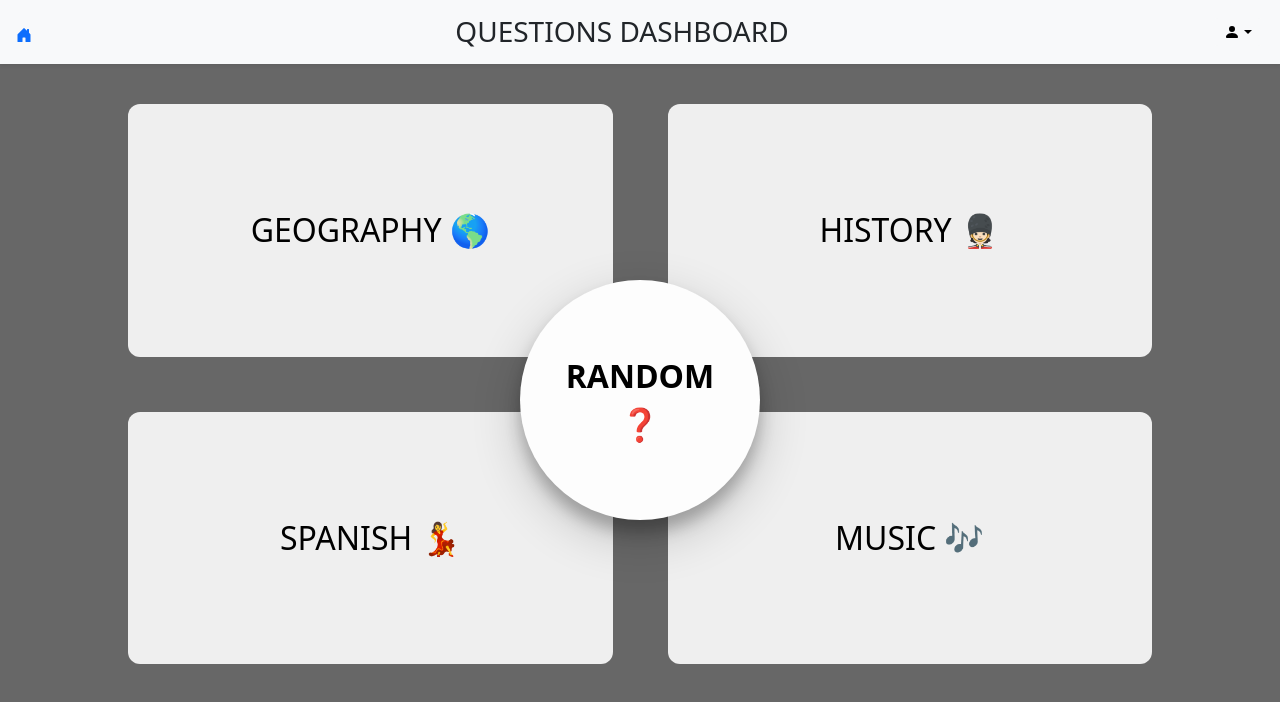
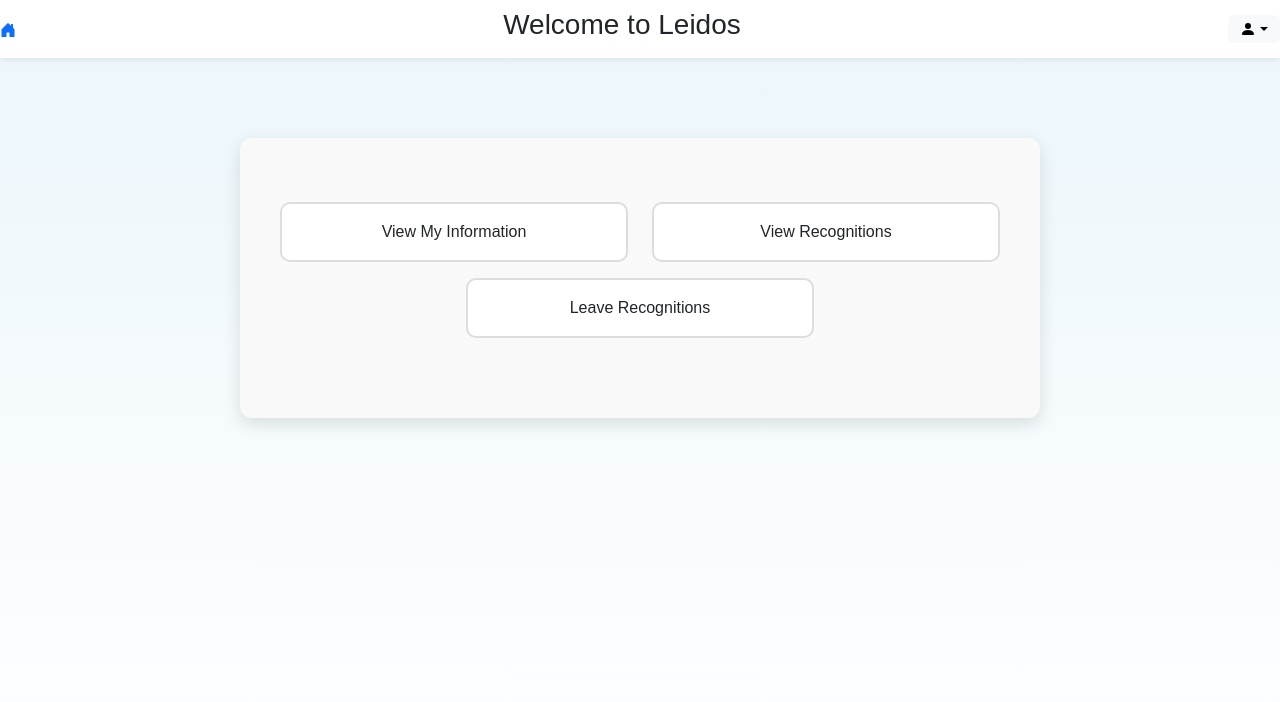
Before and after one commit to roccomercuri1/project-ELF, a plain HTML site: page client/pages/homepage.html in a window 1280 px wide. Drawn offline with nearby package versions, Linux system fonts and the light colour scheme; files that its build step writes are made by us from their sources.

Commit message:
Update file structure in client

```diff
--- a/client/assets/index.css
+++ /dev/null
@@ -1,117 +0,0 @@
-body {
-  display: flex;
-  justify-content: center;
-  align-items: center;
-  min-height: 100vh;
-  margin: 0;
-  background-color: #303030;
-}
-
-header {
-  position: absolute;
-  top: 30px;
-  right: 50px;
-  cursor: pointer;
-}
-
-header i {
-  font-size: 50px;
-  color: white;
-
-}
-
-header a {
-    display: flex;
-    flex-direction: column;
-    color: white;
-    font-size: 20px;
-    margin-left: -10px;
-    text-decoration: none;
-}
-
-header #signup_p {
-    margin-left: -10px;
-}
-
-header #login{
-    margin-left: 0px;
-}
-
-
-section {
-    display: flex;
-    flex-direction: column;
-    width: 450px;
-    background-color: #676767;
-    border: 5px solid #676767;
-    border-radius: 15px;
-}
-
-section > * {
-    background-color: #676767;
-}
-
-form{
-    display: flex;
-    flex-direction: column;
-    justify-content: center;
-    padding-left: 60px;
-}
-
-label {
-    font-size: 35px;
-    color: white;
-}
-
-input{
-    width: 80%;
-    height: 30px;
-    border: 2px solid #405d27;
-    border-radius: 50px;
-    padding: 5px 10px;
-}
-
-input:focus{
-    border: 2px solid #82b74b;
-    outline: none;
-    transition: 0.5s;
-}
-
-button{
-  background-color:  #eeeeee;
-  color: black;
-  border: 5px solid #535353;
-  border-radius: 10px;
-  width: 45%;
-  font-size: 25px;
-  padding: 8px;
-  margin-left:  75px;;
-}
-
-button:hover{
-    background-color: #82b74b;
-    color: white;
-    transition-duration: 0.4s;
-    cursor: pointer;
-}
-
-h1{
-    color: white;
-    font-size: 75px;
-    text-align: center;
-    margin-bottom: 100px;
-}
-
-#signup_h1{
-    color: white;
-    font-size: 75px;
-    text-align: center;
-    margin-bottom: 50px;
-}
-
-h3{
-    color: white;
-    font-size: 25px;
-    text-align: center;
-    padding: 50px 0px;
-}
--- a/client/pages/homepage.html
+++ b/client/pages/homepage.html
@@ -3,11 +3,10 @@
   <head>
     <meta charset="UTF-8" />
     <meta name="viewport" content="width=device-width, initial-scale=1.0" />
-    <title>Home Page</title>
-
-    <!-- Our css for buttons etc -->
-    <link rel="stylesheet" href="../styles/homepage.css" />
-    <!-- Bootstrap CSS -->
+    <title>Home</title>
+    <!-- CSS -->
+    <link rel="stylesheet" href="../assets/style.css" />
+    <!-- Bootstrap -->
     <link
       href="https://cdn.jsdelivr.net/npm/bootstrap@5.3.3/dist/css/bootstrap.min.css"
       rel="stylesheet"
@@ -16,13 +15,10 @@
     />
   </head>
   <body>
-    <!-- Header with dropdown -->
-    <header
-      class="top-bar d-flex justify-content-between align-items-center px-3 py-2 bg-light shadow-sm"
-    >
-        <a class="home-icon" href="homepage.html">
-      <!-- Home Icon -->
+    <nav class="navbar">
+      <!-- Left-side link -->
       <div class="home-icon">
+        <a href="./homePage.html">
           <!-- Links home icon to homepage -->
           <svg
             xmlns="http://www.w3.org/2000/svg"
@@ -36,13 +32,15 @@
               d="M6.5 14.5v-3.505c0-.245.25-.495.5-.495h2c.25 0 .5.25.5.5v3.5a.5.5 0 0 0 .5.5h4a.5.5 0 0 0 .5-.5v-7a.5.5 0 0 0-.146-.354L13 5.793V2.5a.5.5 0 0 0-.5-.5h-1a.5.5 0 0 0-.5.5v1.293L8.354 1.146a.5.5 0 0 0-.708 0l-6 6A.5.5 0 0 0 1.5 7.5v7a.5.5 0 0 0 .5.5h4a.5.5 0 0 0 .5-.5"
             />
           </svg>
+        </a>
       </div>
-      </a>
-      <!-- Title  -->
-      <h3 class="m-0">QUESTIONS DASHBOARD</h3>
 
+      <!-- Center logo -->
+      <h3 class="btn-class">Welcome to Leidos</h3>
+
+      <!-- Right-side link -->
       <!-- User Dropdown Menu -->
-      <div class="dropdown">
+      <div class="navbar-right">
         <button
           class="btn btn-light border-0 dropdown-toggle d-flex align-items-center"
           type="button"
@@ -57,7 +55,6 @@
             fill="currentColor"
             class="bi bi-person-fill"
             viewBox="0 0 16 16"
-
           >
             <path
               d="M3 14s-1 0-1-1 1-4 6-4 6 3 6 4-1 1-1 1zm5-6a3 3 0 1 0 0-6 3 3 0 0 0 0 6"
@@ -68,28 +65,58 @@
           class="dropdown-menu dropdown-menu-end"
           aria-labelledby="userDropdown"
         >
-          <li><a class="dropdown-item" href="accountpage.html">Account</a></li>
-          <li><a class="dropdown-item" id="logoutBtn" href="index.html">Log out</a></li>
+          <li>
+            <a class="dropdown-item" href="viewRecognition.html"
+              >View Recognitions</a
+            >
+          </li>
+          <li>
+            <a class="dropdown-item" href="leaveRecognition.html"
+              >Leave Recognition</a
+            >
+          </li>
+          <li>
+            <a class="dropdown-item" id="logoutBtn" href="homePage.html"
+              >Log Out</a
+            >
+          </li>
         </ul>
       </div>
-    </header>
+    </nav>
+    <main class="container my-5">
+      <div class="quiz-container">
+        <div class="card-body">
+          <div class="options-container my-4">
+            <div class="row">
+              <div class="col-md-6 mb-3 text-center">
+                <div class="option-card p-3" data-option="1">
+                  <a href="quiz.html?id=1">
+                    <p class="mb-0 text">View My Information</p>
+                  </a>
+                </div>
+              </div>
+              <div class="col-md-6 mb-3 text-center">
+                <div class="option-card p-3" data-option="2">
+                  <a href="./quiz.html?id=2">
+                    <p class="mb-0 text">View Recognitions</p>
+                  </a>
+                </div>
+              </div>
+            </div>
 
-    <main class="content">
-<!-- All the buttons -->
-      <button class="subject-btn" data-category="GEO">GEOGRAPHY 🌎</button>
-      <button class="subject-btn" data-category="HIS">HISTORY 💂🏻</button>
-      <button class="subject-btn" data-category="SPA">SPANISH 💃</button>
-      <button class="subject-btn" data-category="MUS">MUSIC 🎶</button>
-      <button class="random-btn" data-category="RAN">
-        RANDOM
-        <br>
-        ❓
-      </button>
-
-
+            <div class="row center-last-row">
+              <div class="col-md-6 mb-3 text-center">
+                <div class="option-card p-3" data-option="3">
+                  <a href="./quiz.html?id=3">
+                    <p class="mb-0 text">Leave Recognitions</p>
+                  </a>
+                </div>
+              </div>
+            </div>
+          </div>
+        </div>
+      </div>
     </main>
-    <script src="../js/homepage.js"></script>
-    <!-- Connections to bootstrap js and our js -->
     <script src="https://cdn.jsdelivr.net/npm/bootstrap@5.3.2/dist/js/bootstrap.bundle.min.js"></script>
   </body>
 </html>
--- a/client/styles/change.css
+++ /dev/null
@@ -1,105 +0,0 @@
-body {
-  display: flex;
-  justify-content: center;
-  align-items: center;
-  min-height: 100vh;
-  margin: 0;
-  background: linear-gradient(to bottom right, #303030, #303030);
-  min-height: 100vh; /* make sure it fills screen */
-}
-
-
-header #change_account{
-  position: absolute;
-  top: 30px;
-  right: 50px;
-  cursor: pointer;
-}
-
-header #change_home{
-  position: absolute;
-  top: 30px;
-  left: 50px;
-  cursor: pointer;
-}
-
-header i {
-  font-size: 50px;
-  color: white;
-}
-
-header a {
-    display: flex;
-    flex-direction: column;
-    color: white;
-    font-size: 20px;
-    margin-left: -10px;
-    text-decoration: none;
-}
-
-section {
-    display: flex;
-    flex-direction: column;
-    width: 450px;
-    background-color: #505050;
-    border: 5px solid #eee;
-    border-radius: 15px;
-}
-
-
-form{
-    display: flex;
-    flex-direction: column;
-    justify-content: center;
-    padding-left: 60px;
-}
-
-form p{
-    color: rgb(241, 0, 0);
-}
-
-h1{
-    color: white;
-    font-size: 45px;
-    text-align: center;
-    margin-bottom: 50px;
-    font-weight: bolder;
-}
-
-label {
-    font-size: 25px;
-    color: white;
-}
-
-input{
-    width: 80%;
-    height: 30px;
-    border: 2px solid #405d27;
-    border-radius: 50px;
-    padding: 5px 10px;
-}
-
-input:focus{
-    border: 2px solid #82b74b;
-    outline: none;
-    transition: 0.5s;
-}
-
-button{
-  background-color:  #676767;
-  color: white;
-  border: 5px solid #eee;
-  border-radius: 10px;
-  width: 45%;
-  font-size: 25px;
-  padding: 8px;
-  margin-left:  75px;;
-}
-
-button:hover{
-    background-color: #eee;
-    color: black;
-    border:5px solid #676767;
-    transition-duration: 0.4s;
-    cursor: pointer;
-}
--- a/client/styles/homepage.css
+++ /dev/null
@@ -1,96 +0,0 @@
-/* General resets */
-* {
-  margin: 0;
-  padding: 0;
-  box-sizing: border-box;
-}
-
-body {
-  font-family: Corbel, sans-serif;
-  /* background: hsl(0, 0%, 29%); */
-  background: linear-gradient(to bottom right, #676767, #676767);
-  min-height: 100vh; /* make sure it fills screen */
-  display: flex;
-  flex-direction: column;
-  align-items: center;
-}
-
-/* Header bar */
-.top-bar {
-  width: 100%;
-  display: flex;
-  justify-content: space-between;
-  align-items: center;
-  padding: 1rem 2rem;
-  background: #e0e0e0;
-  position: relative;
-}
-
-.home-icon {
-  font-size: 2rem;
-  cursor: pointer;
-}
-
-/* Main content layout- i.e. the grid of subject buttons and how far apart they are  */
-.content {
-  display: grid;
-  grid-template-columns: repeat(2, 1fr);  /* split evenly into 2 columns */
-  grid-template-rows: repeat(2, 1fr);     /* split evenly into 2 rows */
-  gap: 55px;
-  width: 80vw;   /* take up most of the screen width */
-  height: 70vh;  /* take up most of the screen height */
-  margin: 40px;
-}
-
-/* Subject buttons scale with grid cells */
-.subject-btn {
-  /* background: #c5f0e5; */
-  border: none;
-  border-radius: 12px;
-  font-size: 2rem;    /* scale up text */
-  cursor: pointer;
-  transition: background 0.3s;
-  width: 100%;        /* fill grid cell */
-  height: 100%;       /* fill grid cell */
-}
-
-.subject-btn:hover {
-  background: #c3e1fd;
-  transition: background 0.3s;
-  box-shadow: 0 12px 16px 0 rgba(0,0,0,0.24), 0 17px 50px 0 rgba(0,0,0,0.19);
-}
-
-.subject-btn,
-.random-btn {
-  border: none;
-  border-radius: 12px;
-  font-size: 2rem;
-  cursor: pointer;
-  transition: background 0.5s;
-  justify-content: space-between;
-}
-
-.random-btn {
-  position: absolute;
-  top: 50%;
-  left: 50%;
-  transform: translate(-50%, -50%);
-  background: #fdfdfd;
-  width: 240px;
-  height: 240px;
-  border: none;
-  border-radius: 100%; /* how circular the button is */
-  font-weight: bold;
-  font-size: 2rem; /* make text larger */
-  display: flex; /* center text inside */
-  justify-content: center;
-  align-items: center;
-  cursor: pointer;
-  box-shadow: 0 12px 16px 0 rgba(0,0,0,0.24), 0 17px 50px 0 rgba(0,0,0,0.19);
-}
-
-.random-btn:hover {
-  background: #e07360;
-  transition: background 0.5s;
-
-}
```
Also changed, not shown: client/js/index.js (deleted, +0 -51 lines), client/js/signup.js (deleted, +0 -48 lines), client/pages/index.html (deleted, +0 -49 lines), client/pages/signup.html (deleted, +0 -40 lines), client/styles/styles.css (deleted, +0 -83 lines), client/styles/style.css (renamed from client/assets/style.css), 1 other file. Lines whose indentation alone changed are shown as unchanged.
